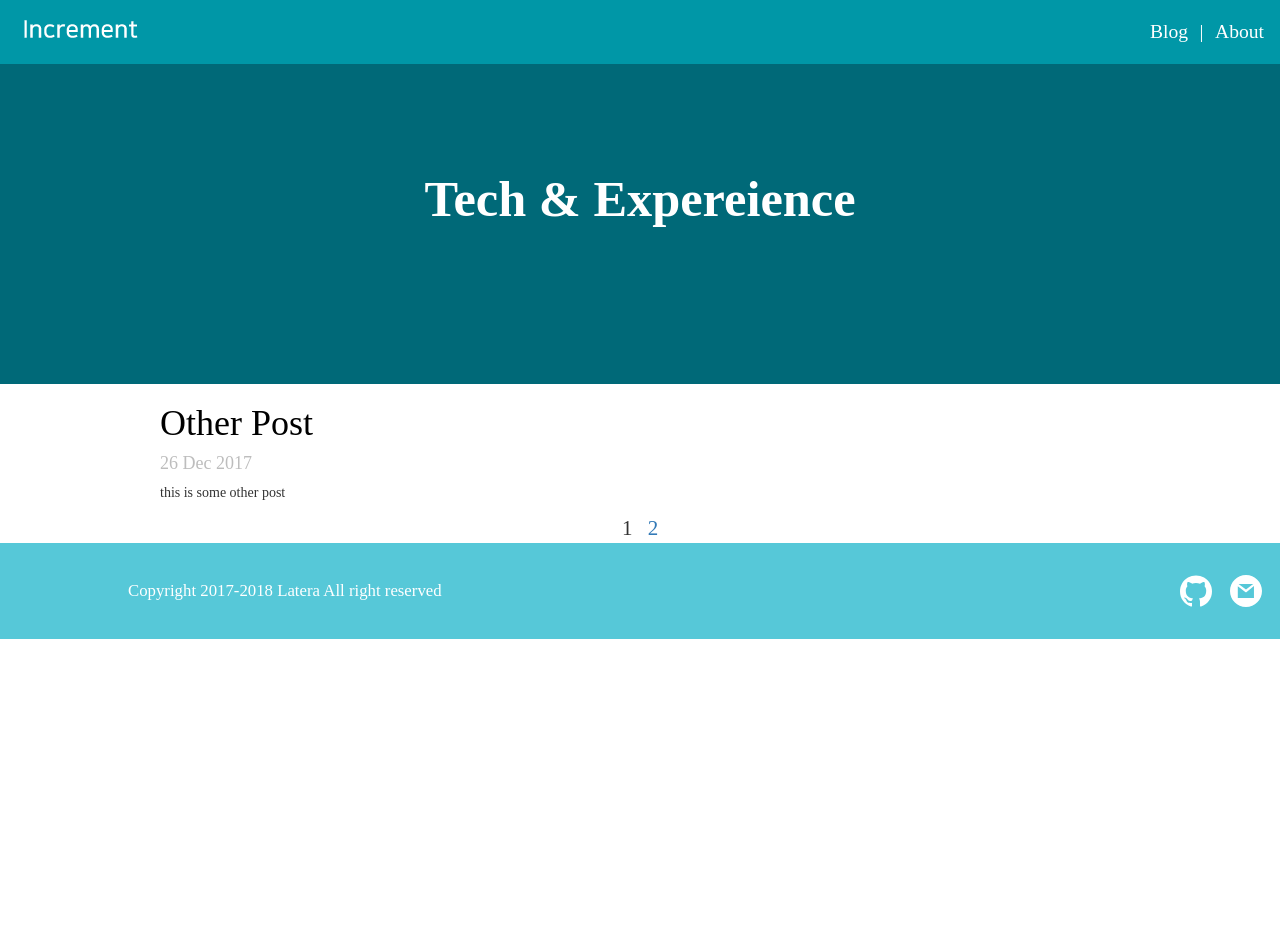
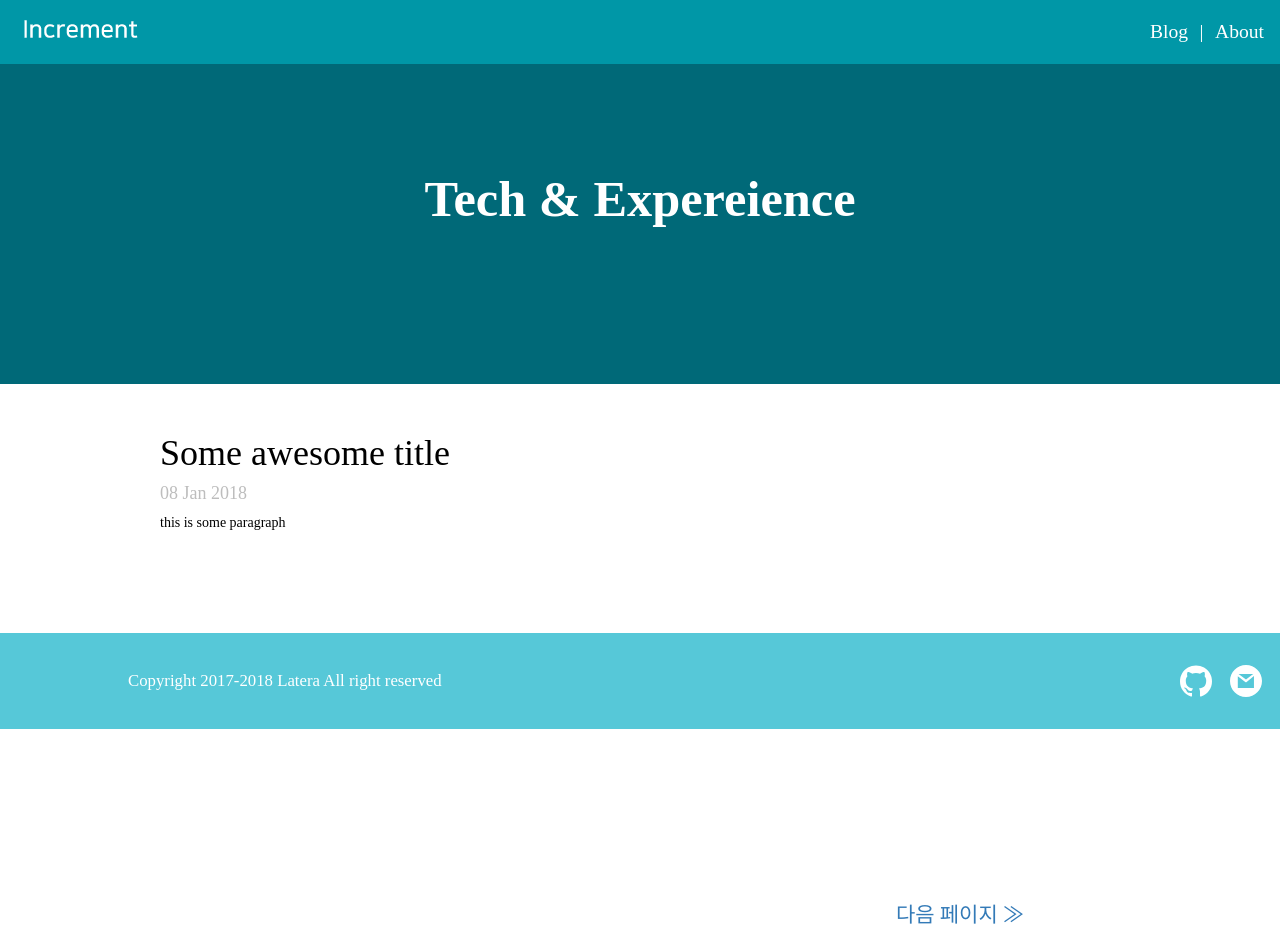
Before and after one commit to Laterality/tech-base-theme, a Jekyll site: the page built from index.html, in a window 1280 px wide. Built offline with Jekyll 4.4.1, drawn with Linux system fonts in a browser that asks for light colours; nearby versions of some CDN libraries; the list of posts is cut into pages by our own code; before the commit the page ends 900 px from its top, so only the background shows below that.

Commit message:
페이지네이션 추가 외
게시물 리스트 컨테이너의 상단 패딩 수정

```diff
--- a/assets/style.css
+++ b/assets/style.css
@@ -1,7 +1,9 @@
 body {
   font-family: 'NanumGothic, 나눔고딕, "Malgun Gothic", 맑은고딕, "Apple SD Gothic Neo", Meiryo, Dotum, 돋움, sans-serif';
+  color: #000000;
 }
 a:hover {
+  color: #000000;
   text-decoration: none;
   color: #ff5722;
 }
@@ -63,6 +65,7 @@
 #footer {
   width: 100%;
   height: 96px;
+  margin-top: 100px;
   background: #56c8d8;
   display: table;
 }
@@ -107,6 +110,7 @@
 #post-list-container {
   width: 75%;
   margin: auto;
+  margin-top: 50px;
   text-align: center;
 }
 .post-list-delimiter {
@@ -175,10 +179,19 @@
   border: 2px solid gray;
 }
 div#post-list-pagination-wrapper {
+  width: 75%;
+  position: absolute;
+  margin: auto;
+  margin-top: 100px;
+  bottom: 0px;
   font-size: 1.5em;
 }
-span.pagination-page-number {
-  margin-left: 5px;
-  margin-right: 5px;
+a.pagination-link-prev {
+  position: absolute;
+  left: 10%;
+}
+a.pagination-link-next {
+  position: absolute;
+  right: 10%;
 }
 /*# sourceMappingURL=style.css.map */
--- a/index.html
+++ b/index.html
@@ -15,13 +15,11 @@
 	<!-- TODO: pagination should inserted here -->
 
 	<div id="post-list-pagination-wrapper">
-		{% for i in (1..paginator.total_pages) %}
-			{% if i == paginator.page %}
-				<span class="pagination-page-number page-number-current">{{ i }}</span>
-			{% else %}
-				<a href="/{% if i != 1%}{{ i }}{% endif %}"><span class="pagination-page-number">{{ i }}</span></a>
-			{% endif %}
-
-		{% endfor %}
+		{% if paginator.previous_page %}
+			<a class="pagination-link pagination-link-prev" href="{{ paginator.previous_page_path }}">≪ 이전 페이지</a>
+		{% endif %}
+		{% if paginator.next_page %}
+			<a class="pagination-link pagination-link-next" href="{{ paginator.next_page_path }}">다음 페이지 ≫</a>
+		{% endif %}
 	</div>
 </div>
```
Also changed, not shown: _posts/2018-01-08-default.1.md (added, +26 -0 lines), assets/style.less (+18 -3 lines), 1 other file.
